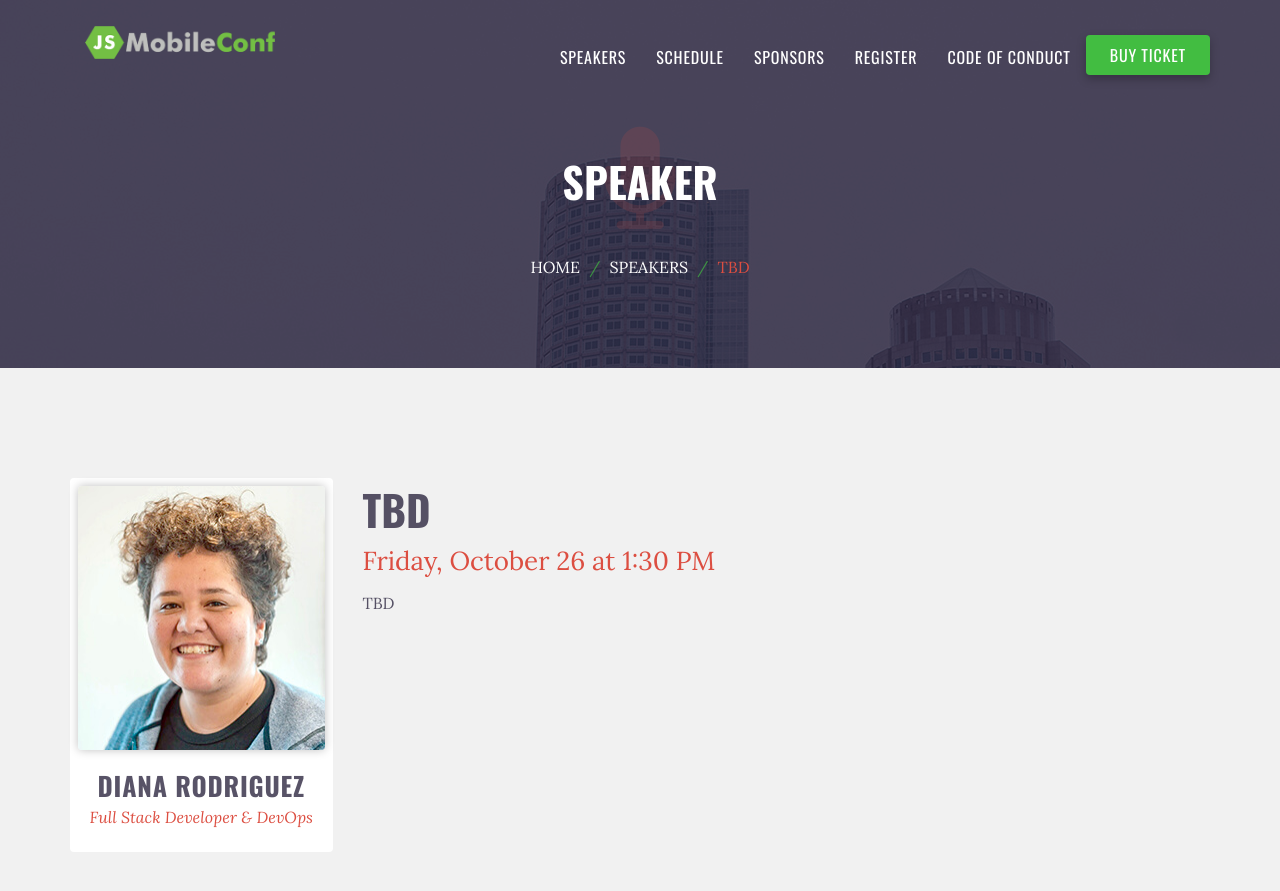
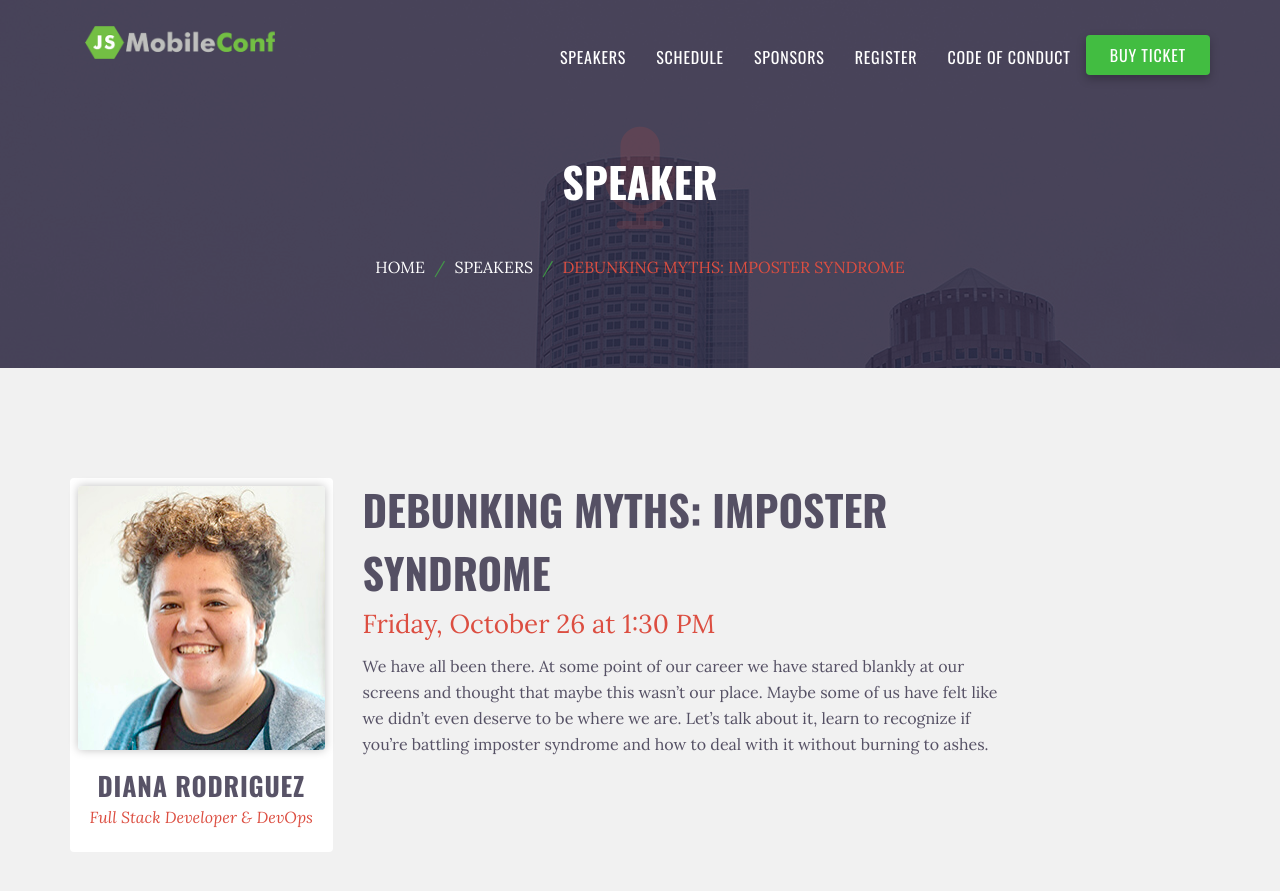
Before and after one commit to remotesynth/jsMobileConf, a Jekyll site: the page built from schedule/session-day2-track2-3.md, in a window 1280 px wide and 900 px high. Shown: the top 891 px of the window. Built offline with Jekyll 4.4.1, drawn with Linux system fonts in a browser that asks for light colours.

Commit message:
session update

```diff
--- a/schedule/session-day2-track2-3.md
+++ b/schedule/session-day2-track2-3.md
@@ -1,12 +1,12 @@
 ---
 layout: session
-title: "TBD"
+title: "Debunking Myths: Imposter Syndrome"
 speaker-last-name: Rodriguez
 day: 2
 track: 2
 session: 3
 start-time: "1:30 PM"
-short-description: "TBD"
+short-description: "How to recognize and deal with imposter syndrome as a developer."
 ---
 
-TBD
+We have all been there. At some point of our career we have stared blankly at our screens and thought that maybe this wasn't our place. Maybe some of us have felt like we didn't even deserve to be where we are. Let's talk about it, learn to recognize if you're battling imposter syndrome and how to deal with it without burning to ashes.
```
